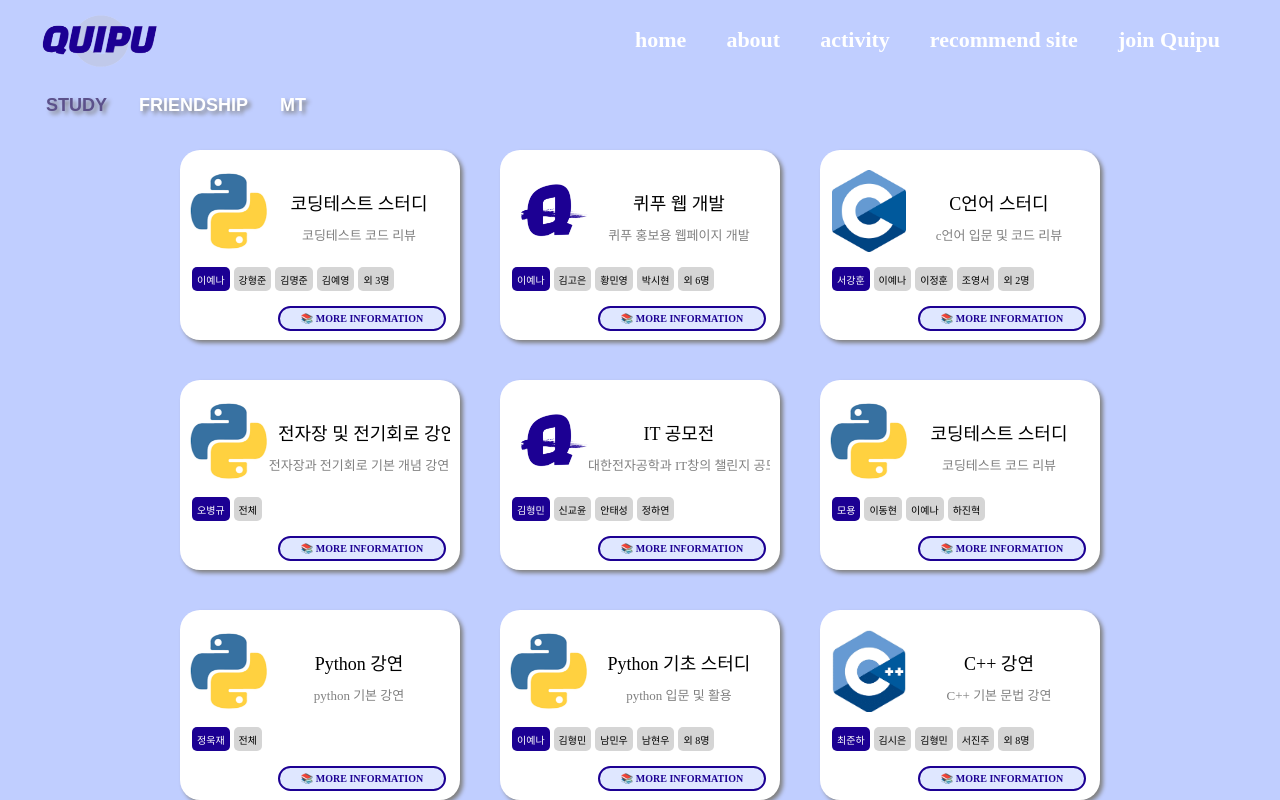
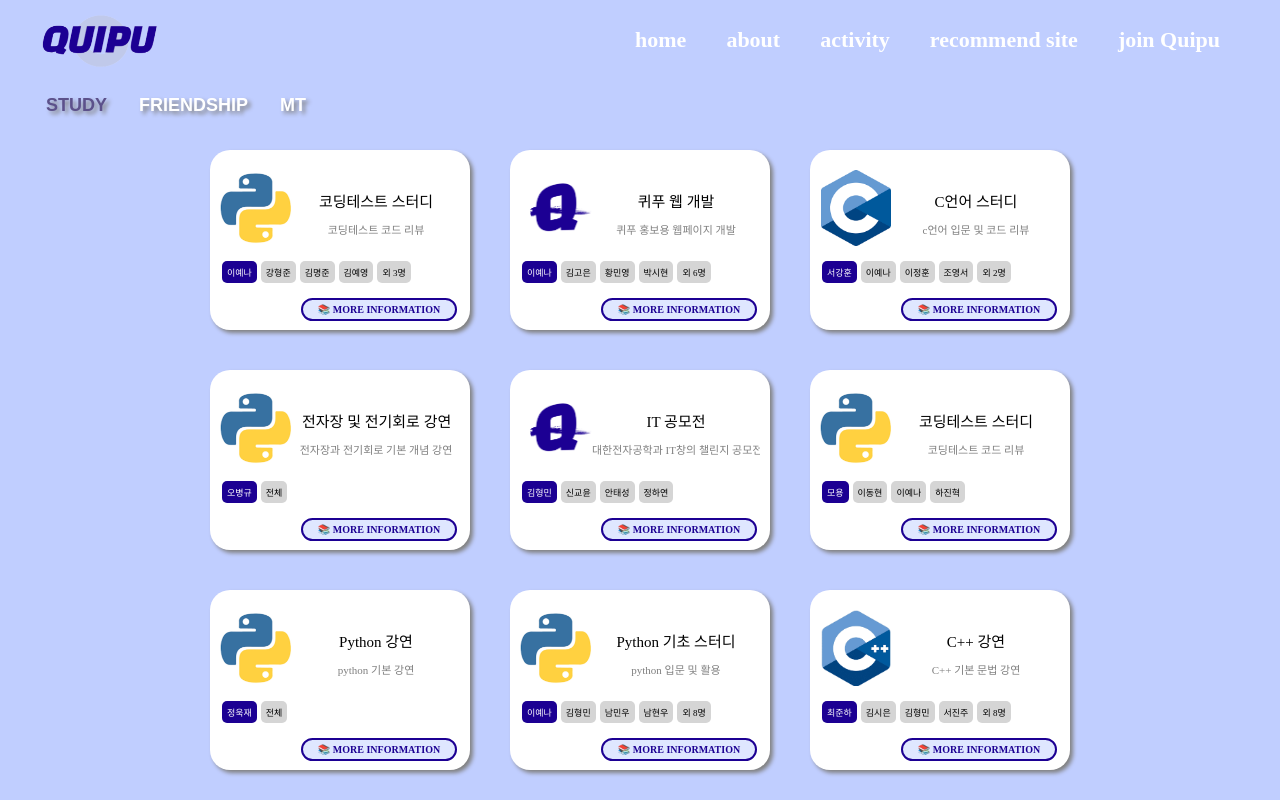
Before and after one commit to Quipu-Developers/quipu-main-frontend, a React (Create React App) app: page /activity-detail in a window 1280 px wide. Built offline with nearby package versions, Linux system fonts and the light colour scheme; a web font is replaced by a local one.

Commit message:
chore: home, about, activity, activitydetail 컨테이너 100vh에서 100%로 수정

```diff
--- a/src/App.css
+++ b/src/App.css
@@ -10,7 +10,7 @@
   }
 
   section {
-    min-height: 100vh;
+    min-height: 100%;
   }
 
   html {
--- a/src/components/About/About.css
+++ b/src/components/About/About.css
@@ -1,7 +1,7 @@
 .About-container {
     position: relative;
     width: 100%;
-    height: 100vh;
+    height: 100%;
     overflow-y: scroll;
     z-index: 500;
 }
--- a/src/components/Activity/Activity.css
+++ b/src/components/Activity/Activity.css
@@ -4,7 +4,7 @@
   justify-content: center;
   align-items: center;
   width: 100%;
-  height: calc(100vh - 80px);
+  height: calc(100% - 80px);
   scroll-snap-type: x mandatory; /* 가로 스크롤에 스냅 기능을 적용 */
   -webkit-overflow-scrolling: touch; /* iOS에서 부드러운 스크롤을 위함 */
 
--- a/src/components/ActivityDetail/FriendShip/FriendShip.css
+++ b/src/components/ActivityDetail/FriendShip/FriendShip.css
@@ -1,6 +1,6 @@
 .FriendShip-container {
     width: 80%;
-    height: calc(100vh - 80px - 50px);
+    height: calc(100% - 80px - 50px);
     display: flex;
     justify-content: center;
     align-content: start;
--- a/src/components/ActivityDetail/Study/Study.css
+++ b/src/components/ActivityDetail/Study/Study.css
@@ -1,6 +1,6 @@
 .Study-container {
     width: 80%;
-    height: calc(100vh - 80px - 50px);
+    height: calc(100% - 80px - 50px);
     display: flex;
     justify-content: center;
     align-content: start;
@@ -19,8 +19,8 @@
 }
 
 .studycard {
-    width: 280px;
-    height: 190px;
+    width: 260px;
+    height: 180px;
     background-color: white;
     border-radius: 20px;
     padding: 10px;
@@ -65,13 +65,13 @@
     font-family: 'JalnanGothic';
     text-align: center;
     margin: 10px;
-    font-size: 18px;
+    font-size: 15px;
     font-weight: 100;
 }
 
 .studycard__content p {
     font-family: 'JalnanGothic';
-    font-size: 13px;
+    font-size: 11px;
     font-weight: 100;
     color: grey;
     text-align: center;
@@ -105,7 +105,7 @@
 
 .studycard__member p {
     font-family: 'JalnanGothic';
-    font-size: 10px;
+    font-size: 9px;
     font-weight: 100;
 }
 
```
